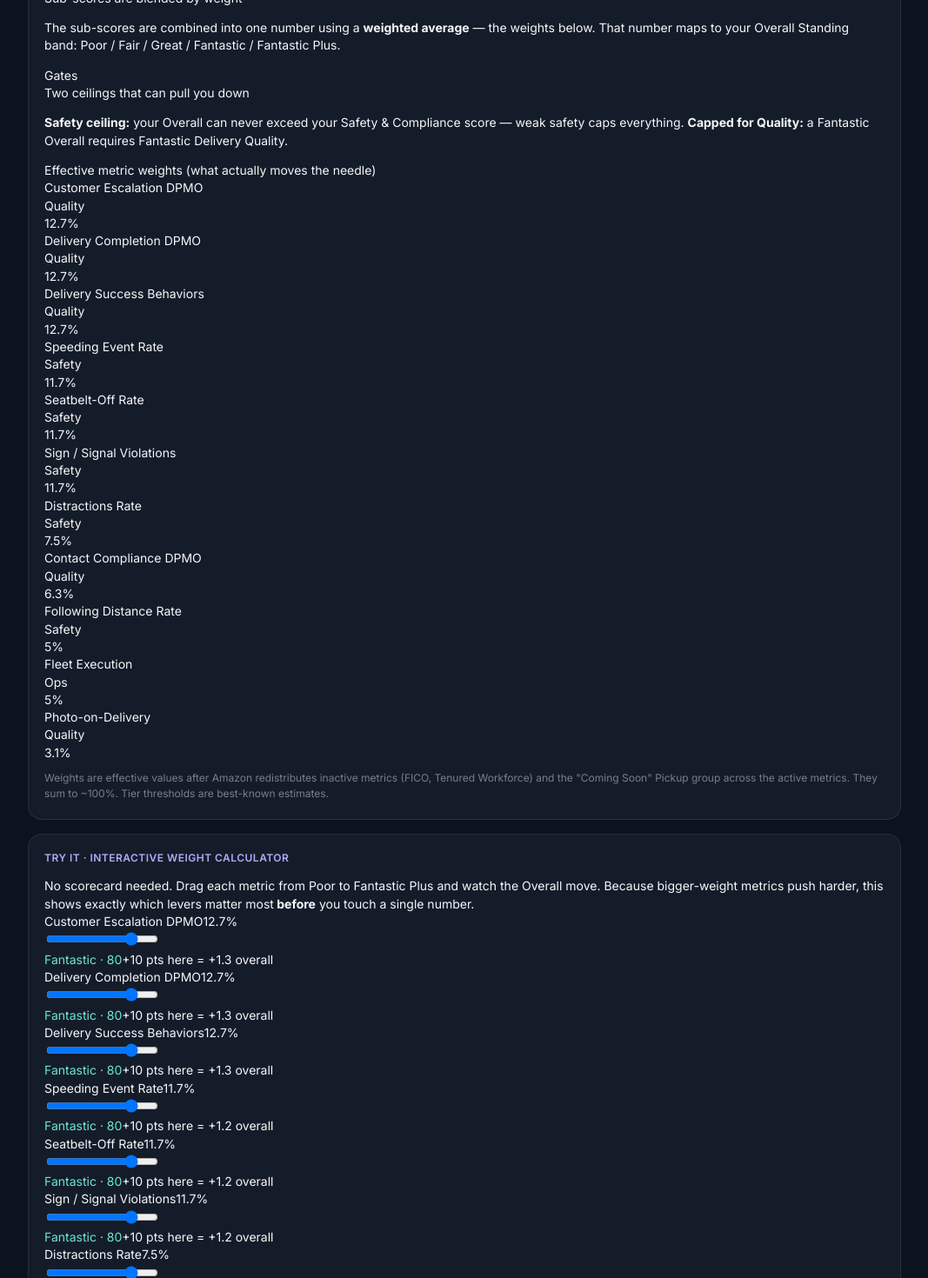
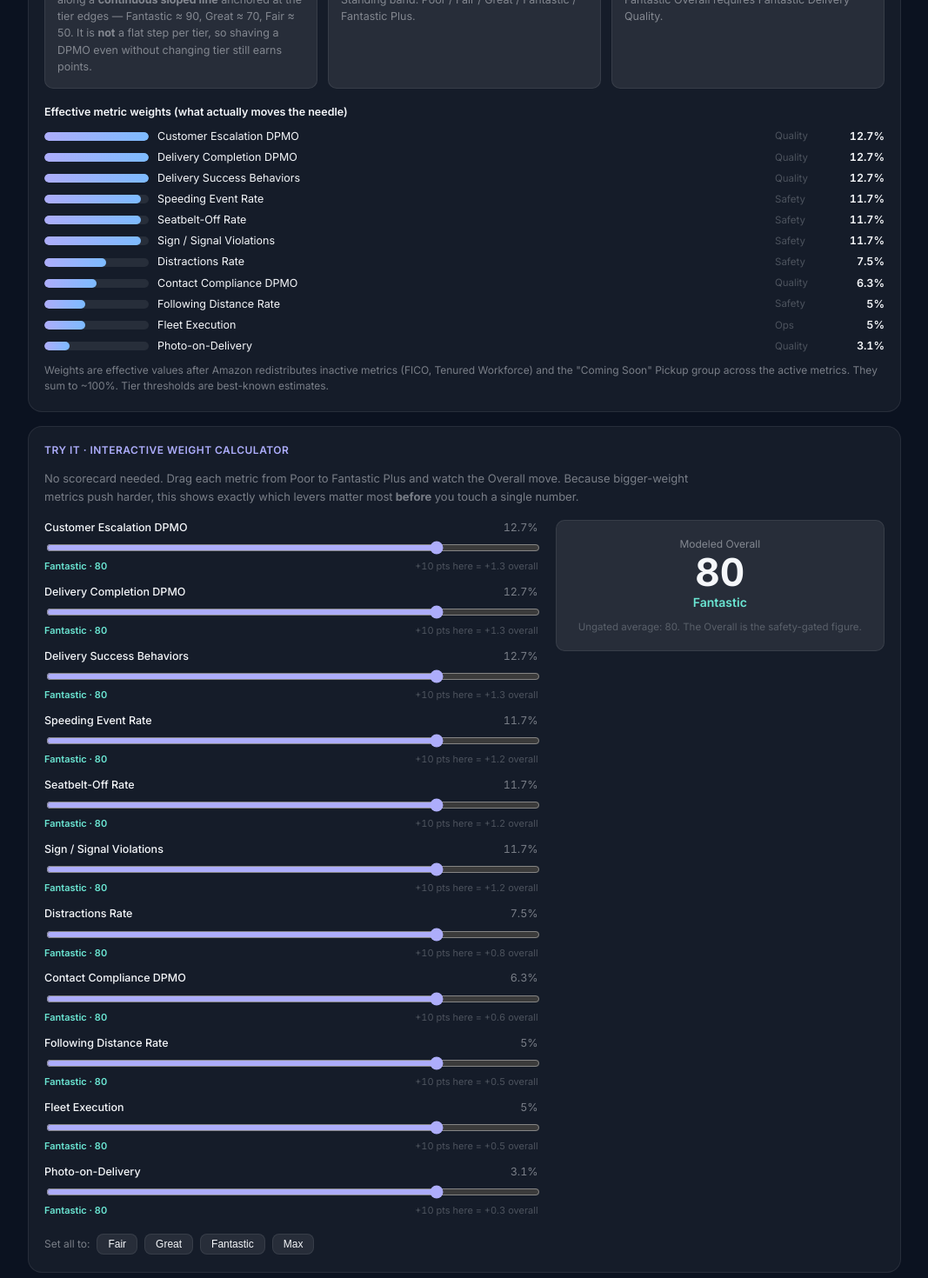
Before and after one commit to breez-ai-global/DAScoreCardHQ, a Next.js app: page /scorecard-planner in a window 1280 px wide. Shown: the part 360-1830 px from the top of the page at 87% size, without its empty margins (106-1173 px from the left). Built offline with nearby package versions, Linux system fonts and the light colour scheme.

Commit message:
Scorecard Planner: styles for scoring-logic explainer + weight calculator

```diff
--- a/app/globals.css
+++ b/app/globals.css
@@ -768,7 +768,7 @@
   .score-build .sb-op { display: none; }
 }
 
-/* ── Scorecard Planner (standalone /scorecard-planner) ──────────────────────── */
+/* ── Scorecard Planner (standalone /scorecard-planner) ───────────────────────── */
 .pl-wrap { max-width: 1040px; margin: 0 auto; padding: 24px 18px 60px; }
 .pl-head {
   display: flex; align-items: center; justify-content: space-between;
@@ -893,6 +893,64 @@
 .pl-foot { font-size: 11.5px; color: var(--txt-3); text-align: center; margin-top: 8px; line-height: 1.6; }
 .tier-fantasticplus { color: var(--mint); }
 
+/* ── Scoring-logic explainer ──────────────────────────────────────────── */
+.pl-explain-head { display: flex; align-items: center; justify-content: space-between; margin-bottom: 14px; }
+.pl-toggle {
+  background: var(--card-2); border: 1px solid var(--line); color: var(--txt-2);
+  border-radius: 8px; padding: 4px 12px; font-size: 12px; cursor: pointer;
+}
+.pl-toggle:hover { border-color: var(--breeze); color: var(--breeze); }
+.pl-explain-lead { font-size: 13.5px; color: var(--txt); line-height: 1.6; margin: 0 0 16px; max-width: 760px; }
+.pl-layers { display: grid; grid-template-columns: repeat(3, 1fr); gap: 12px; margin-bottom: 18px; }
+.pl-layer { background: var(--card-2); border: 1px solid var(--line); border-radius: var(--r-sm); padding: 14px; }
+.pl-layer-num {
+  font-size: 11px; font-weight: 700; letter-spacing: .05em; text-transform: uppercase;
+  color: var(--breeze); margin-bottom: 6px;
+}
+.pl-layer-title { font-size: 13.5px; font-weight: 600; margin-bottom: 6px; }
+.pl-layer p { font-size: 12.5px; color: var(--txt-2); line-height: 1.55; margin: 0; }
+.pl-weighttable { margin-top: 4px; }
+.pl-wt-title { font-size: 12.5px; font-weight: 600; color: var(--txt); margin-bottom: 10px; }
+.pl-wt-grid { display: flex; flex-direction: column; gap: 6px; }
+.pl-wt-row { display: grid; grid-template-columns: 120px 1.4fr 70px 46px; align-items: center; gap: 10px; }
+.pl-wt-bar { background: var(--card-2); border-radius: 999px; height: 10px; overflow: hidden; }
+.pl-wt-barfill { height: 100%; background: linear-gradient(90deg, var(--breeze), var(--blue)); border-radius: 999px; }
+.pl-wt-lab { font-size: 12.5px; }
+.pl-wt-grp { font-size: 11.5px; color: var(--txt-3); }
+.pl-wt-pct { font-size: 12.5px; font-weight: 600; text-align: right; font-variant-numeric: tabular-nums; }
+
+/* ── Interactive weight calculator ──────────────────────────────────── */
+.pl-calc-intro { font-size: 13px; color: var(--txt-2); line-height: 1.6; margin-bottom: 16px; max-width: 760px; }
+.pl-calc { display: grid; grid-template-columns: 1.5fr 1fr; gap: 20px; align-items: start; }
+.pl-calc-controls { display: flex; flex-direction: column; gap: 12px; }
+.pl-calc-row { display: flex; flex-direction: column; gap: 4px; }
+.pl-calc-lab { display: flex; justify-content: space-between; font-size: 12.5px; }
+.pl-calc-name { font-weight: 500; }
+.pl-calc-wt { color: var(--txt-2); font-variant-numeric: tabular-nums; }
+.pl-calc-row input[type="range"] { width: 100%; accent-color: var(--breeze); }
+.pl-calc-meta { display: flex; justify-content: space-between; font-size: 11px; }
+.pl-calc-tier { font-weight: 600; }
+.pl-calc-sens { color: var(--txt-3); font-variant-numeric: tabular-nums; }
+.pl-calc-presets { display: flex; align-items: center; gap: 8px; margin-top: 6px; flex-wrap: wrap; font-size: 12px; color: var(--txt-2); }
+.pl-calc-presets button {
+  background: var(--card-2); border: 1px solid var(--line); color: var(--txt);
+  border-radius: 8px; padding: 4px 12px; font-size: 12px; cursor: pointer;
+}
+.pl-calc-presets button:hover { border-color: var(--breeze); color: var(--breeze); }
+.pl-calc-out {
+  background: var(--card-2); border: 1px solid var(--line); border-radius: var(--r-sm);
+  padding: 18px; text-align: center; position: sticky; top: 16px;
+}
+.pl-calc-gate { font-size: 12px; color: var(--amber); margin-top: 8px; line-height: 1.4; }
+.pl-calc-out-note { font-size: 11.5px; color: var(--txt-3); margin-top: 10px; line-height: 1.45; }
+
+@media (max-width: 720px) {
+  .pl-layers { grid-template-columns: 1fr; }
+  .pl-calc { grid-template-columns: 1fr; }
+  .pl-wt-row { grid-template-columns: 90px 1fr 44px; }
+  .pl-wt-grp { display: none; }
+}
+
 /* anatomy page (inside main Shell) */
 .anat-head { margin-bottom: 18px; }
 .anat-head h1 { margin: 0 0 6px; font-size: 22px; font-weight: 600; }
```
